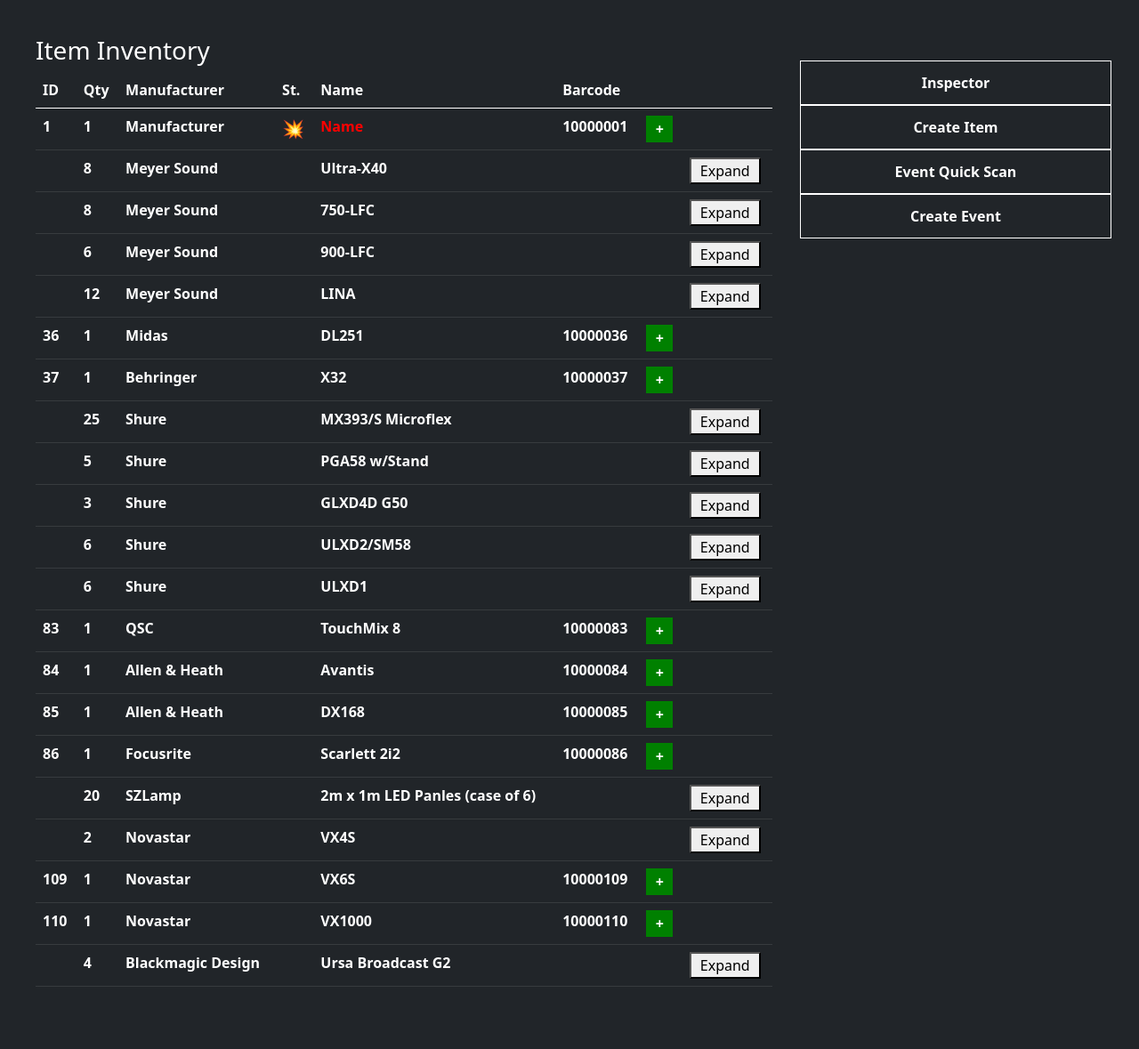
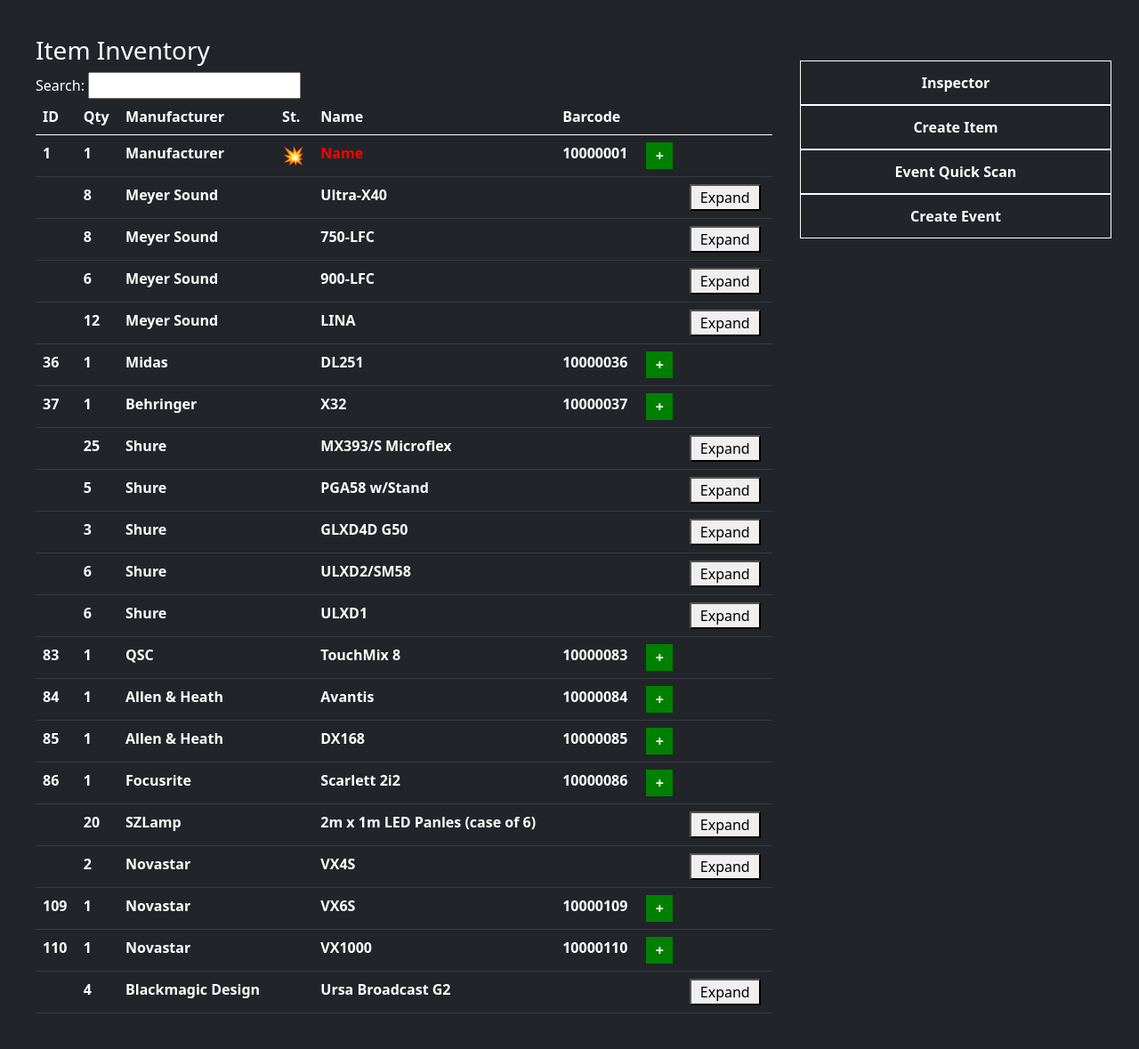
Before and after one commit to ramiv212/flaskinventory, a Flask app: page /events/ in a window 1280 px wide. Shown: the part 277-1456 px from the top of the page at 89% size. Before the commit the page ends 1386 px from the top, so only its background shows below. Run offline with Flask 2, Linux system fonts and the light colour scheme; data comes from the database, SQL or seed files in the repository; both versions use the stored data as it was after the commit; some libraries are stand-ins or nearby versions.

Commit message:
added search to events page

```diff
--- a/inventory/static/scripts.js
+++ b/inventory/static/scripts.js
@@ -188,11 +188,10 @@ function conflictingItem(events,item){
 }
 
 
-// Item Search
-
-
+// Home Item Search
   document.getElementById('item-search').addEventListener('input', (e) => {
     var inv_table = document.getElementsByClassName("inventory-table")
+
     var children = inv_table[0].childNodes[5].childNodes
 
     search_var = document.getElementById('item-search').value.toLowerCase()
@@ -212,3 +211,30 @@ function conflictingItem(events,item){
 
           }
     })
+
+
+// Event Item Search
+  document.getElementById('item-search').addEventListener('input', (e) => {
+    var inv_table = document.getElementsByClassName("inventory-table2")
+
+    console.log(inv_table)
+
+    var children = inv_table[0].childNodes[5].childNodes
+
+    search_var = document.getElementById('item-search').value.toLowerCase()
+    console.clear()
+
+    for (let i = 1; i < children.length; i++) {
+            if (children[i].nodeName == "TR")
+              var tr = children[i].childNodes[19]
+              // console.log(tr.innerHTML)
+
+                if (tr.innerHTML.toLowerCase().includes(search_var)){
+                  console.log(tr.innerHTML)
+                  tr.parentNode.style.visibility = "visible"
+                } else {
+                  tr.parentNode.style.visibility = "collapse"
+                }
+
+          }
+    })
--- a/inventory/static/styles/style.css
+++ b/inventory/static/styles/style.css
@@ -17,6 +17,13 @@ button {
 }
 
 .inventory-table {
+	padding:  0px !important;
+	margin: auto;
+	border-spacing: 0px !important;
+	border-collapse: separate;
+}
+
+.inventory-table2 {
 	padding:  0px !important;
 	margin: auto;
 	border-spacing: 0px !important;
--- a/inventory/templates/create-event.html
+++ b/inventory/templates/create-event.html
@@ -121,12 +121,14 @@ Create Event
       <div>
 
         <table class="main-table">
-          <tr>
+          <tr VALIGN="TOP">
 
             <td class="inventory-table-col" id="inv-table">
               <div style="padding: 20px; background-color: #212529;">
-                <table class="table table-hover table-dark inventory-table">
+                <table class="table table-hover table-dark inventory-table2">
                   <h3>Item Inventory</h3>
+                  Search:
+                  <input type="text" id="item-search">
                   <thead>
                     <tr>
                       <th scope="col">ID</th>
```
Also changed, not shown: inventory/inventory.db.
